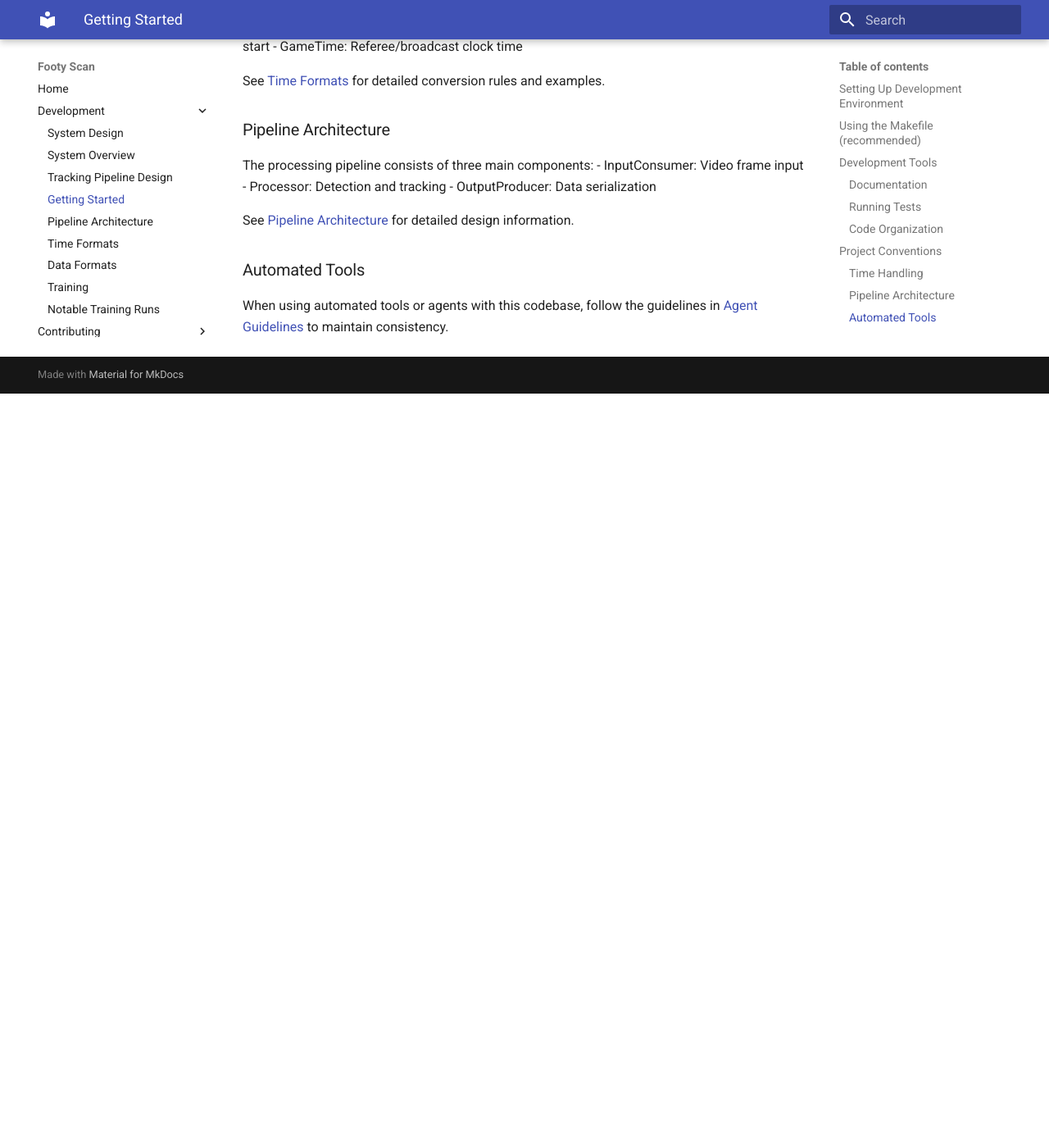
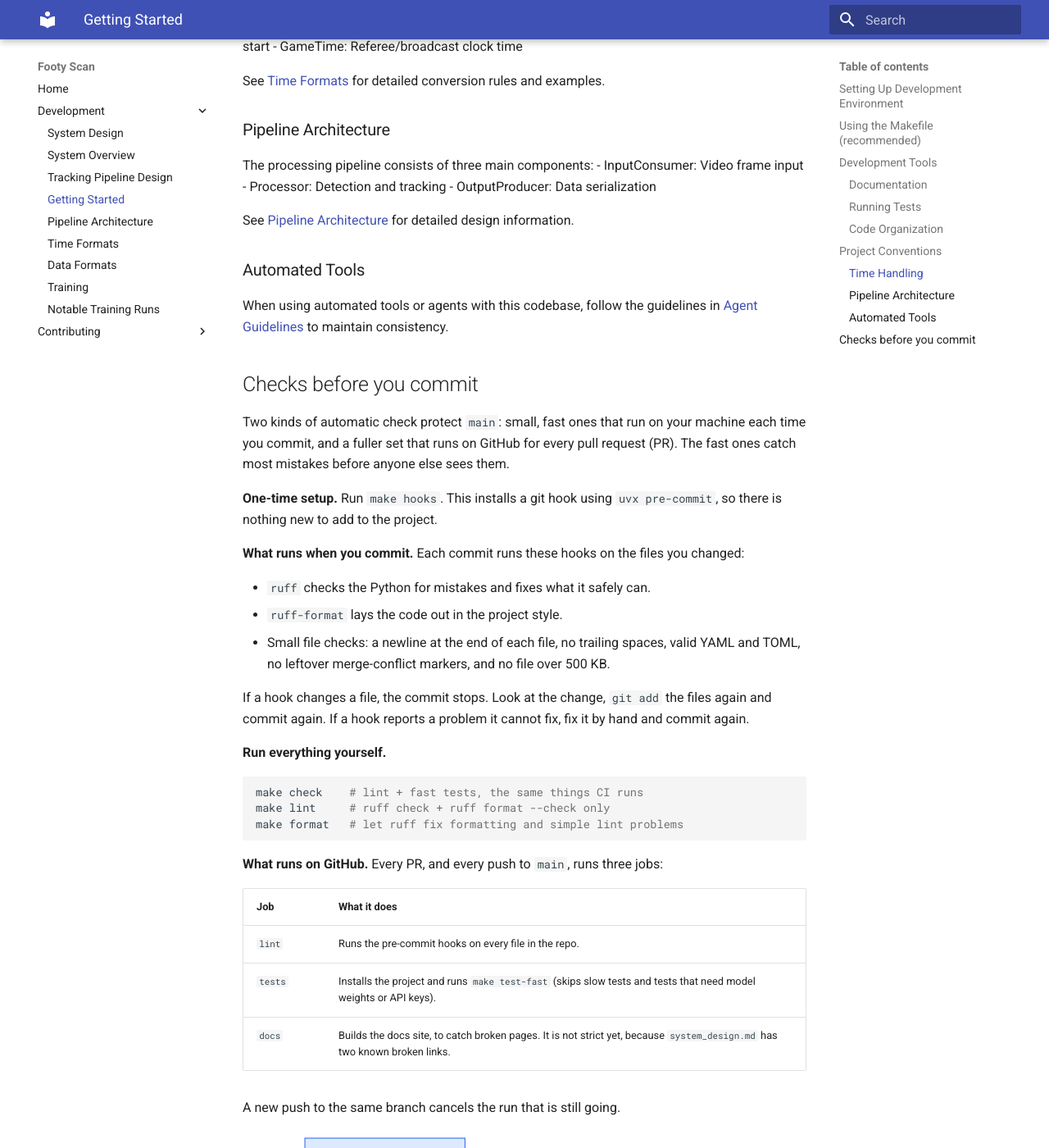
Before and after one commit to egroeg121/footy-track, an MkDocs documentation site: the page built from docs/development.md, in a window 1280 px wide and 1400 px high, scrolled down 1884 px. Shown: the whole window at 82% size. Built offline with MkDocs 1.6.1 and Material for MkDocs 9.7.7, drawn with Linux system fonts in a browser that asks for light colours; before the commit the page ends 2364 px from its top, so only the background shows below that; some of the changed text lies outside the part shown.

Commit message:
ci: add make lint/format/check/hooks and document the checks
- Makefile: lint, format, check, hooks
- docs: 'Checks before you commit' in development.md, Checks in
  agent_guidelines.md

Co-Authored-By: Claude Sonnet 5.5 <noreply@anthropic.com>

````diff
--- a/docs/development.md
+++ b/docs/development.md
@@ -93,3 +93,68 @@ See [Pipeline Architecture](pipeline_architecture.md) for detailed design inform
 
 ### Automated Tools
 When using automated tools or agents with this codebase, follow the guidelines in [Agent Guidelines](agent_guidelines.md) to maintain consistency.
+
+
+## Checks before you commit
+
+Two kinds of automatic check protect `main`: small, fast ones that run on your
+machine each time you commit, and a fuller set that runs on GitHub for every
+pull request (PR). The fast ones catch most mistakes before anyone else sees
+them.
+
+**One-time setup.** Run `make hooks`. This installs a git hook using
+`uvx pre-commit`, so there is nothing new to add to the project.
+
+**What runs when you commit.** Each commit runs these hooks on the files you
+changed:
+
+- `ruff` checks the Python for mistakes and fixes what it safely can.
+- `ruff-format` lays the code out in the project style.
+- Small file checks: a newline at the end of each file, no trailing spaces,
+  valid YAML and TOML, no leftover merge-conflict markers, and no file over
+  500 KB.
+
+If a hook changes a file, the commit stops. Look at the change, `git add` the
+files again and commit again. If a hook reports a problem it cannot fix, fix it
+by hand and commit again.
+
+**Run everything yourself.**
+
+```bash
+make check    # lint + fast tests, the same things CI runs
+make lint     # ruff check + ruff format --check only
+make format   # let ruff fix formatting and simple lint problems
+```
+
+**What runs on GitHub.** Every PR, and every push to `main`, runs three jobs:
+
+| Job | What it does |
+| --- | --- |
+| `lint` | Runs the pre-commit hooks on every file in the repo. |
+| `tests` | Installs the project and runs `make test-fast` (skips slow tests and tests that need model weights or API keys). |
+| `docs` | Builds the docs site, to catch broken pages. It is not strict yet, because `system_design.md` has two known broken links. |
+
+A new push to the same branch cancels the run that is still going.
+
+```mermaid
+flowchart TD
+  classDef you fill:#dbeafe,stroke:#2563eb,color:#111
+  classDef auto fill:#e5e7eb,stroke:#6b7280,color:#111
+  A["Edit code and docs"]:::you --> B["git commit:<br/>pre-commit hooks run"]:::auto
+  B -->|"a hook fails or fixes a file"| A
+  B -->|"all hooks pass"| C["git push and open a PR"]:::you
+  C --> D["CI runs: lint, tests, docs build"]:::auto
+  D -->|"a job fails"| A
+  D -->|"all jobs pass"| E["Review"]:::you
+  E --> F["Merge to main"]:::you
+  F --> G["Docs deploy to GitHub Pages"]:::auto
+```
+
+Legend: blue boxes are things you do; grey boxes happen by themselves. The
+arrows going back to "Edit" show that a failed check sends you back to fix it.
+
+Never skip the hooks with `git commit --no-verify`. If a check is wrong, fix
+the check in its own PR.
+
+Planned: once the docs branch with `scripts/check_docs_diagrams.py` is merged,
+add a hook that runs it on changed docs.
````
Also changed, not shown: docs/agent_guidelines.md (+8 -0 lines), 1 other file.
